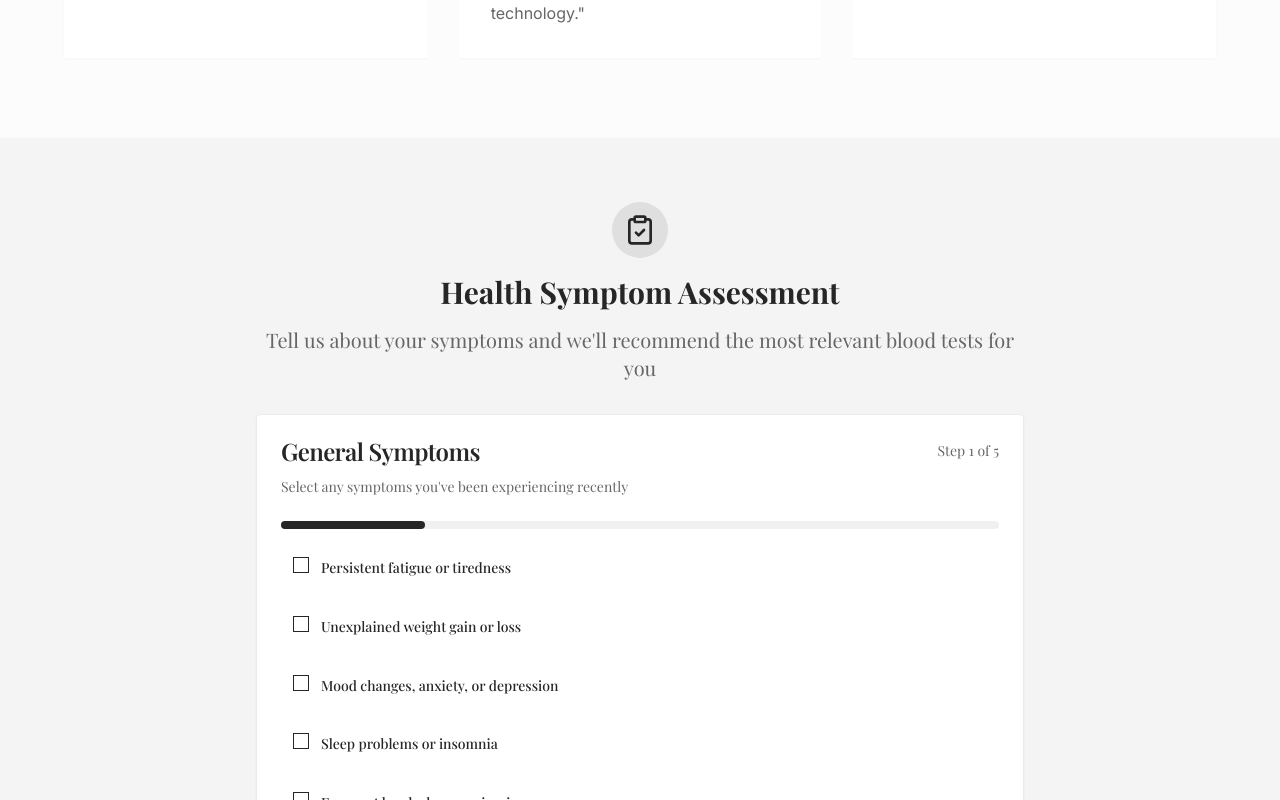
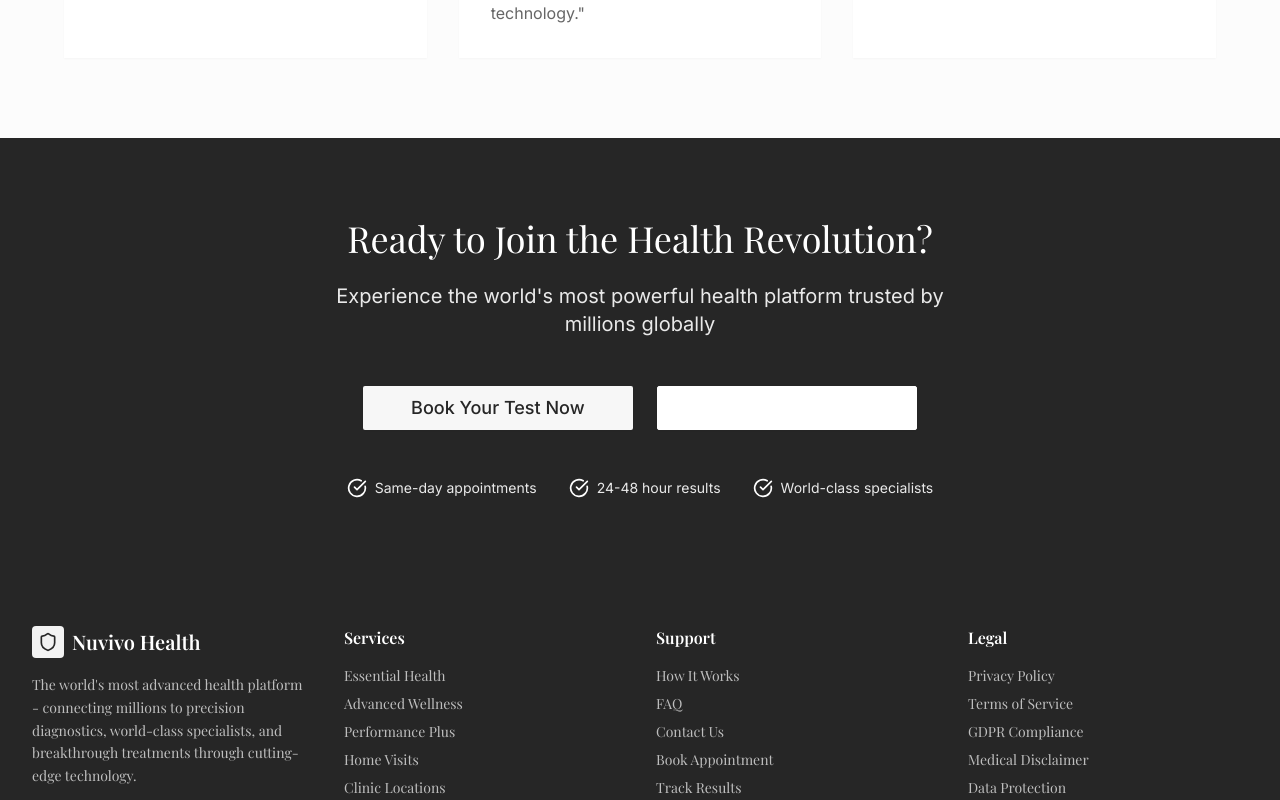
Before and after one commit to Nuvivo-HF-website/nuvivo-health-flow, a React (Vite) app: page / in a window 1280 px wide. Shown: the part 3940-4740 px from the top of the page. Built offline with nearby package versions, Linux system fonts and the light colour scheme.

Commit message:
Remove Health Symptom Assessment

```diff
--- a/src/pages/Index.tsx
+++ b/src/pages/Index.tsx
@@ -2,7 +2,6 @@ import Header from "@/components/Header";
 import Hero from "@/components/Hero";
 import Services from "@/components/Services";
 import HowItWorks from "@/components/HowItWorks";
-import MedicalQuiz from "@/components/MedicalQuiz";
 import Footer from "@/components/Footer";
 import Testimonials from "@/components/Testimonials";
 import CTASection from "@/components/CTASection";
@@ -19,10 +18,6 @@ const Index = () => {
       <HowItWorks />
       <Services />
       <Testimonials />
-
-
-
-      <MedicalQuiz />
 
       <CTASection
         title="Ready to Join the Health Revolution?"
```
